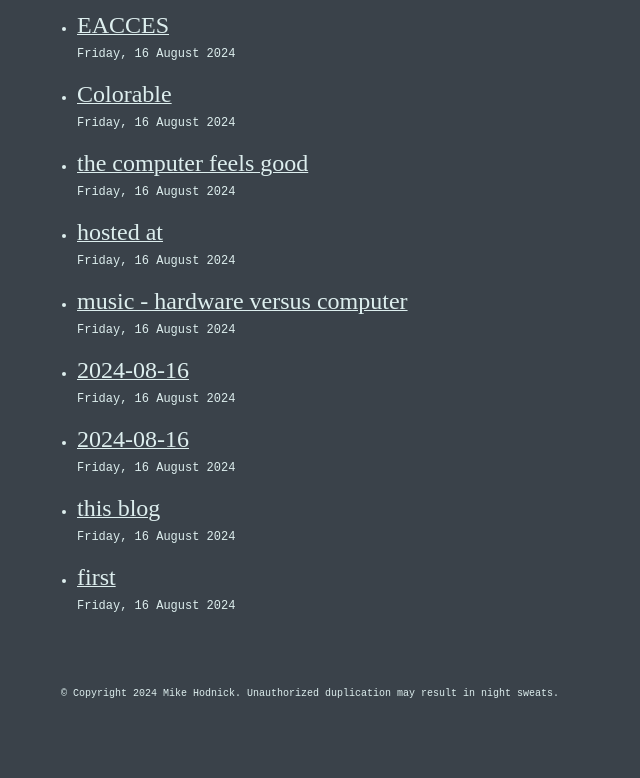
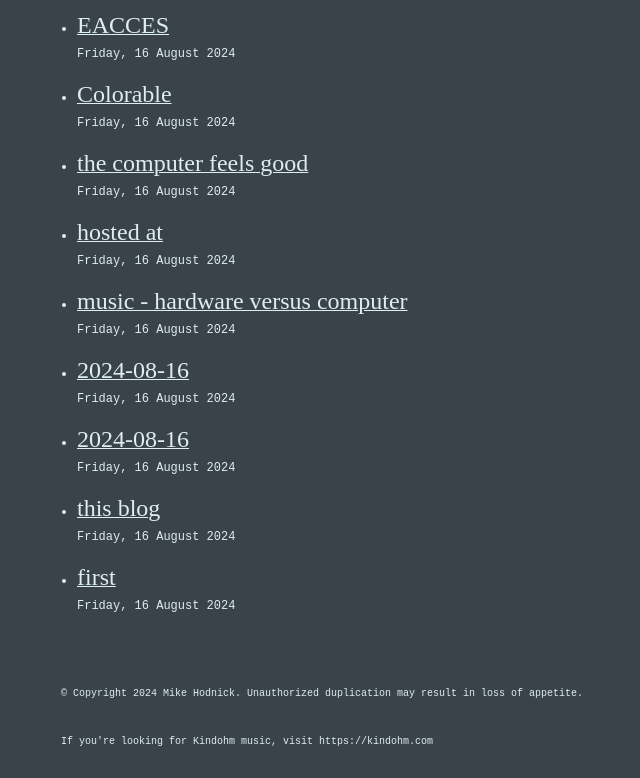
Before and after one commit to kindohm/blog2, an Eleventy site: page content/index.njk in a window 1280 px wide. Shown: the part 1192-1970 px from the top of the page, without its empty margins (195-835 px from the left). Before the commit the page ends 1922 px from the top, so only its background shows below. Built offline with nearby package versions, Linux system fonts and the light colour scheme; Eleventy itself is replaced by a stand-in of ours; files that its build step writes are made by us from their sources; what colorable would draw is missing.

Commit message:
kindohm footer

```diff
--- a/_includes/layouts/base.njk
+++ b/_includes/layouts/base.njk
@@ -65,7 +65,8 @@
 			</main>
 
 			<footer>&copy; Copyright 2024 Mike Hodnick.
-				Unauthorized duplication may result in {{ metadata.risks | random }}.
+				Unauthorized duplication may result in {{ metadata.risks | random }}.<br/><br/>
+				If you're looking for Kindohm music, visit https://kindohm.com
 			</footer>
 
 		</div>
```
